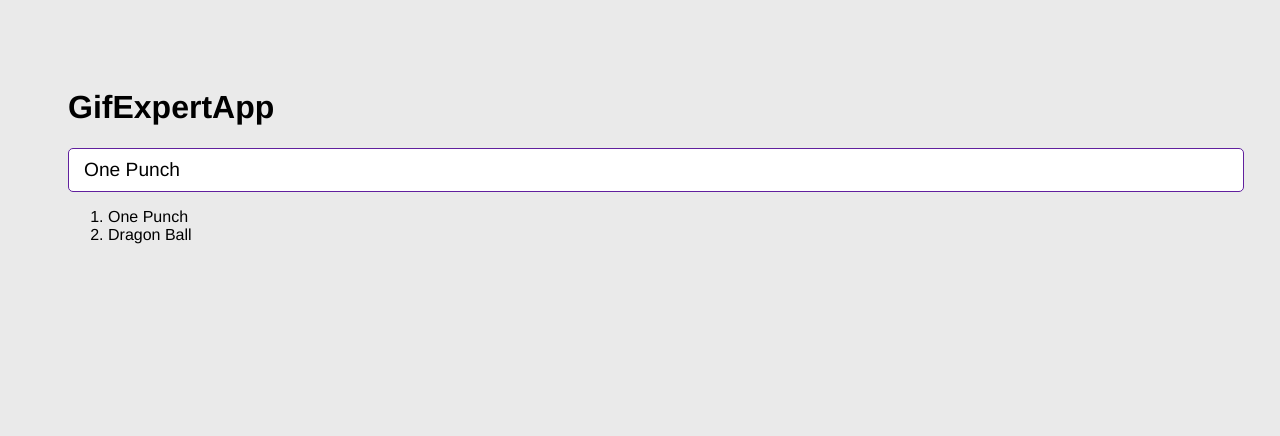
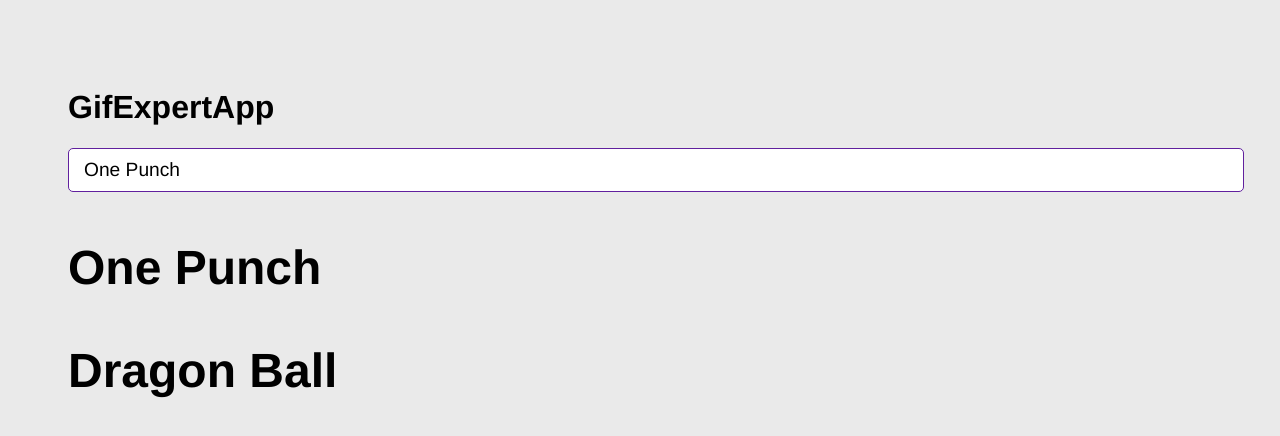
Before and after one commit to osmanjosue/GifExpertAppReact, a React (Vite) app: page / in a window 1280 px wide. Shown: the top 436 px of the page. Built offline with nearby package versions, Linux system fonts and the light colour scheme.

Commit message:
Seccion 6 => Clase: GifGrid-Nuevo componente

```diff
--- a/src/GifExpertApp.jsx
+++ b/src/GifExpertApp.jsx
@@ -1,12 +1,11 @@
 import { useState } from "react";
 import { AddCategory } from "./components/AddCategory";
+import { GifGrid } from "./components/GifGrid";
 
 export const GifExpertApp = () => {
-
   const [categories, setCategories] = useState(["One Punch", "Dragon Ball"]);
 
   const onAddCategory = (newCategory) => {
-
     if (categories.includes(newCategory)) return;
 
     setCategories([newCategory, ...categories]);
@@ -15,21 +14,13 @@
 
   return (
     <>
-      {/* titulo */}
       <h1>GifExpertApp</h1>
-      {/* Input */}
-      <AddCategory
-        // setCategories={setCategories}
-        onNewCategory={(value) => onAddCategory(value)}
-      />
 
-      {/* Listado de Gif */}
-      <ol>
-        {categories.map((category) => {
-          return <li key={category}>{category}</li>;
-        })}
-      </ol>
-      {/* Gif Item */}
+      <AddCategory onNewCategory={(value) => onAddCategory(value)} />
+
+      {categories.map((category) => (
+        <GifGrid key={category} category={category} />
+      ))}
     </>
   );
 };
--- /dev/null
+++ b/src/components/GifGrid.jsx
@@ -0,0 +1,8 @@
+export const GifGrid = ({ category }) => {
+
+  return (
+    <>
+      <h3>{category}</h3>
+    </>
+  );
+};
```
